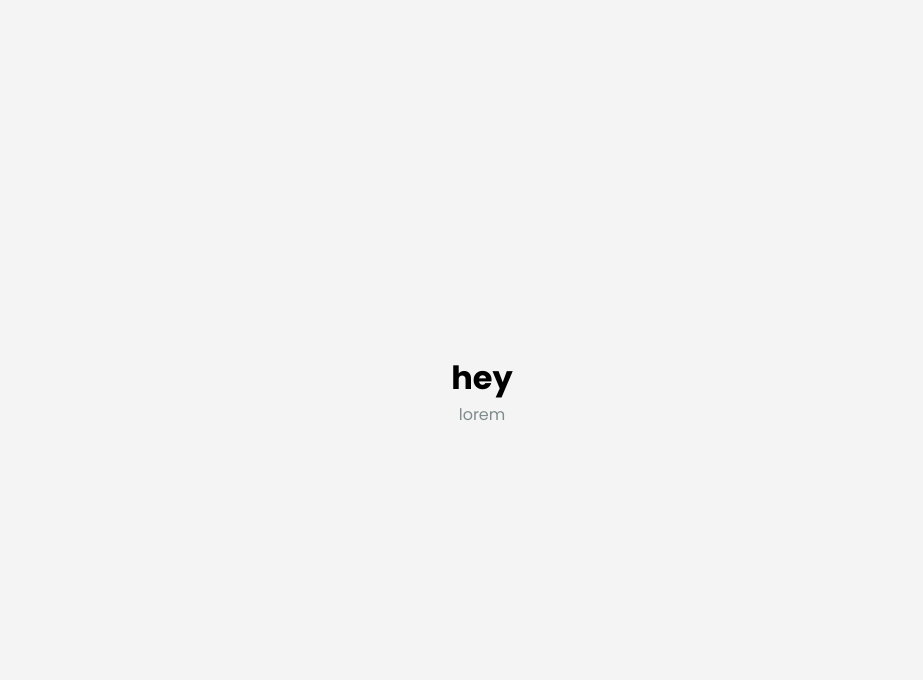
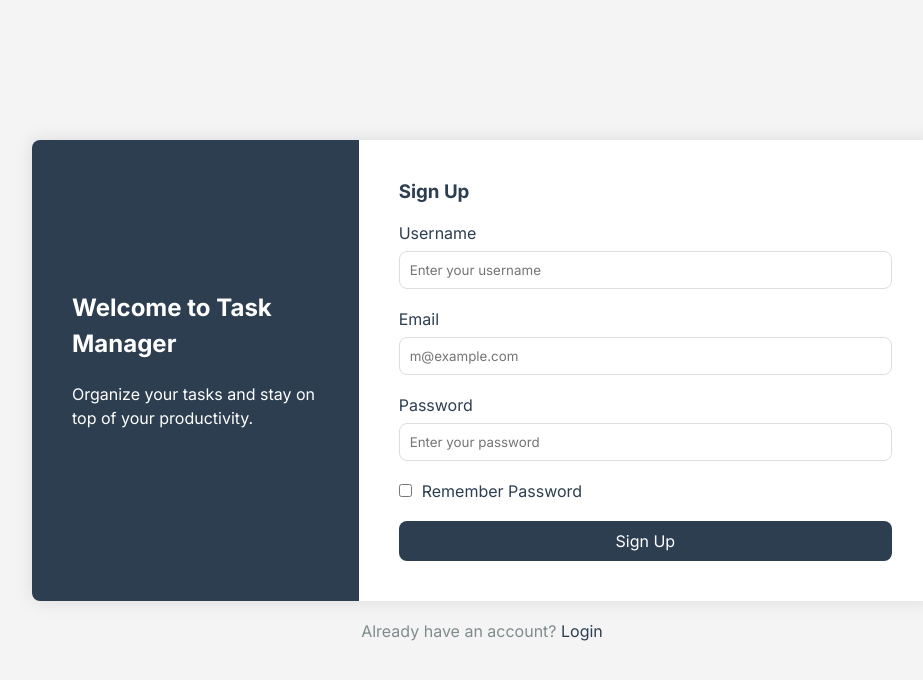
Before and after one commit to neginzz/task-manager, a React (Vite) app: page / in a window 1280 px wide. Shown: the top 680 px of the page, without its empty margins (158-1081 px from the left). Built offline with nearby package versions, Linux system fonts and the light colour scheme.

Commit message:
[feat] signUp page components

```diff
--- a/src/App.jsx
+++ b/src/App.jsx
@@ -1,13 +1,12 @@
-import { useState } from "react";
+import "./App.css";
+import SignupPage from "./pages/SignupPage";
 
-import "./App.css";
 
 function App() {
   return (
-    <>
-      <h1>hey</h1>
-      <p>lorem</p>
-    </>
+    <div className="container">
+      <SignupPage/>
+    </div>
   );
 }
 
--- /dev/null
+++ b/src/components/Button.jsx
@@ -0,0 +1,10 @@
+import React from 'react'
+
+function Button(props) {
+    //another way to using props
+  return (
+    <button type="submit">{props.label}</button>
+  )
+}
+
+export default Button
--- /dev/null
+++ b/src/components/Checkbox.jsx
@@ -0,0 +1,14 @@
+import React from "react";
+
+function Checkbox(props) {
+    //more readable
+    const {label, id}=props;
+  return (
+    <div className="remember-me">
+      <input type="checkbox" id={id} />
+      <label for={id}>{label}</label>
+    </div>
+  );
+}
+
+export default Checkbox;
--- /dev/null
+++ b/src/components/Container.jsx
@@ -0,0 +1,14 @@
+import FormCol from "./FormCol";
+import TitleCol from "./TitleCol";
+
+
+function Container() {
+  return (
+    <div className="form-container">
+      <TitleCol />
+      <FormCol />
+    </div>
+  );
+}
+
+export default Container;
--- /dev/null
+++ b/src/components/FormCol.jsx
@@ -0,0 +1,36 @@
+import React from "react";
+import Input from "./Input";
+import Checkbox from "./Checkbox";
+import Button from "./Button";
+
+function FormCol() {
+  return (
+    <div className="form-section form-right">
+      <h3>Sign Up</h3>
+      <form id="sign-up-form">
+        <Input
+          type="text"
+          id="username"
+          label="Username"
+          placeholder="Enter your username"
+        />
+        <Input
+          type="email"
+          id="email"
+          label="Email"
+          placeholder="m@example.com"
+        />
+        <Input
+          type="password"
+          id="password"
+          label="Password"
+          placeholder="Enter your password"
+        />
+        <Checkbox id="remember" label="Remember Password" />
+        <Button label="Sign Up" />
+      </form>
+    </div>
+  );
+}
+
+export default FormCol;
--- /dev/null
+++ b/src/components/Input.jsx
@@ -0,0 +1,17 @@
+import React from 'react'
+
+function Input({type,id,label,placeholder}) {
+  return (
+    <>
+      <label for={id}>{label}</label>
+        <input
+          type={type}
+          id={id}
+          placeholder={placeholder}
+          required
+        />
+    </>
+  )
+}
+
+export default Input
--- /dev/null
+++ b/src/components/Subtitle.jsx
@@ -0,0 +1,11 @@
+import React from "react";
+
+function Subtitle() {
+  return (
+    <p class="form-footer">
+      Already have an account? <a href="sign-in.html">Login</a>
+    </p>
+  );
+}
+
+export default Subtitle;
--- /dev/null
+++ b/src/components/TitleCol.jsx
@@ -0,0 +1,12 @@
+import React from "react";
+
+function TitleCol() {
+  return (
+    <div className="form-section form-left">
+      <h2>Welcome to Task Manager</h2>
+      <p>Organize your tasks and stay on top of your productivity.</p>
+    </div>
+  );
+}
+
+export default TitleCol;
--- a/src/index.css
+++ b/src/index.css
@@ -1,17 +1,17 @@
 /* global.css */
-@import url('https://fonts.googleapis.com/css2?family=Poppins:ital,wght@0,100;0,200;0,300;0,400;0,500;0,600;0,700;0,800;0,900;1,100;1,200;1,300;1,400;1,500;1,600;1,700;1,800;1,900&display=swap');
+@import url('https://fonts.googleapis.com/css2?family=Inter:ital,opsz,wght@0,14..32,100..900;1,14..32,100..900&display=swap');
 * {
     margin: 0;
     padding: 0;
     box-sizing: border-box;
-    font-family: "Poppins", sans-serif;
+    font-family: "inter", sans-serif;
 }
 
 body {
     background-color: #f4f4f4;
     display: flex;
     justify-content: center;
-    align-items: center;
+    /* align-items: center; */
     padding: 40px;
     min-height: 100vh;
     flex-direction: column;
@@ -23,7 +23,7 @@ body {
     justify-content: center;
     align-items: center;
     width: 100%;
-    max-width: 1000px;
+    max-width: 900px;
     margin: 0 auto;
 }
 
--- a/src/main.jsx
+++ b/src/main.jsx
@@ -1,10 +1,12 @@
 import { StrictMode } from 'react'
 import { createRoot } from 'react-dom/client'
+
 import App from './App.jsx'
 import './index.css'
 
+
 createRoot(document.getElementById('root')).render(
   <StrictMode>
-    <App />
+    <App/>
   </StrictMode>,
 )
--- /dev/null
+++ b/src/pages/SignupPage.jsx
@@ -0,0 +1,15 @@
+import React from "react";
+import Container from "../components/Container";
+import Subtitle from "../components/Subtitle";
+
+
+function SignupPage() {
+  return (
+    <>
+      <Container/>
+      <Subtitle/>
+    </>
+  );
+}
+
+export default SignupPage;
```
